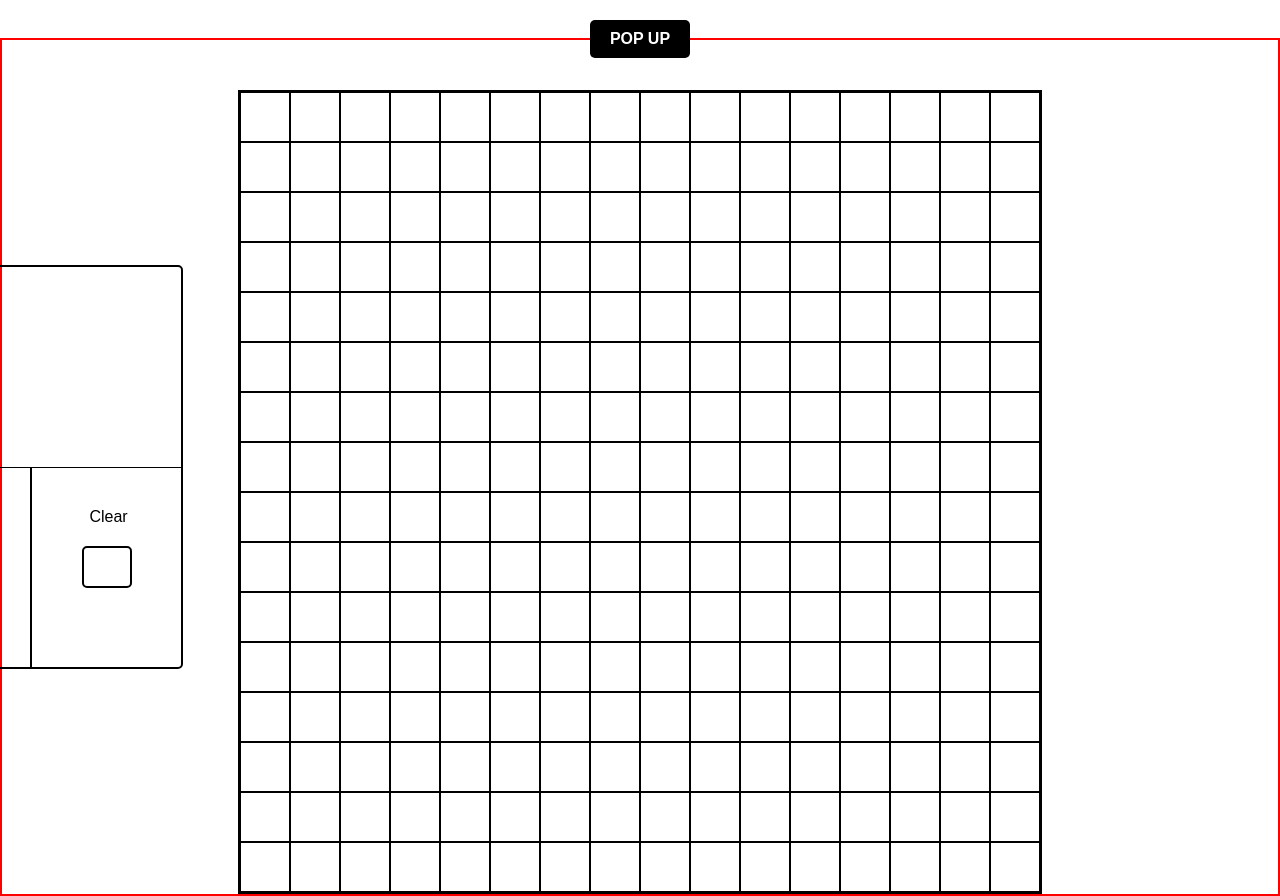
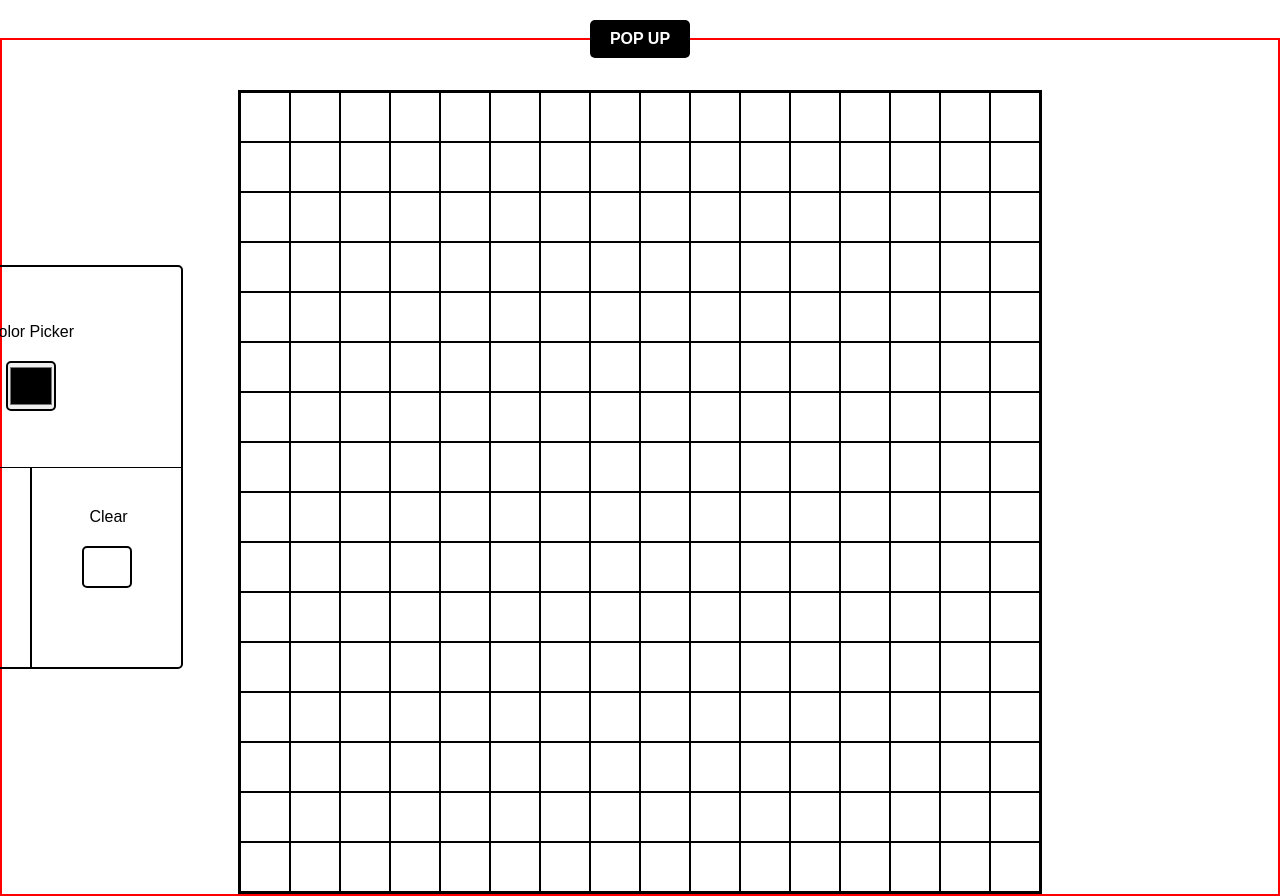
Before and after one commit to picantitoDev/etch-a-sketch, a plain HTML site: page index.html in a window 1280 px wide. Drawn offline with Linux system fonts and the light colour scheme.

Commit message:
Just finished the full version of the project!
Because there wasn't any title at all and
there wansn't a color picker neither. Now the
application is able to draw colorful things,
delete the whole grid and even use an eraser tool!

```diff
--- a/index.html
+++ b/index.html
@@ -4,7 +4,7 @@
 <head>
     <meta charset="UTF-8">
     <meta name="viewport" content="width=device-width, initial-scale=1.0">
-    <title>Document</title>
+    <title>Etch-a-Sketch!</title>
     <link rel="stylesheet" href="styles.css">
 </head>
 
@@ -14,7 +14,12 @@
     </div>
     <div class="second">
         <div class="toolbar">
-            <div class="color-selector">Color Selector</div>
+            <div class="color-selector">
+                <div class="color-first"> Color Picker</div>
+                <div class="color-second">
+                    <input type="color" id="current-color">
+                </div>
+            </div>
             <div class="delete-options">
                 <div class="eraser">
                     <div class="eraser-first">
--- a/script.js
+++ b/script.js
@@ -5,6 +5,7 @@ let button = document.getElementById('pop-up');
 let clear = document.getElementById('clear');
 let eraser = document.getElementById('eraser');
 let paintingColor = 'black';
+let colorPicker = document.getElementById('current-color');
 
 function createGrid(dimension) {
     for (let i = 0; i < dimension; i++) {
@@ -25,7 +26,7 @@ function deletePreviousGrid() {
     }
 };
 
-function clearGrid(){
+function clearGrid() {
     container.querySelectorAll('.item').forEach(item => {
         item.style.backgroundColor = 'white';
     });
@@ -65,10 +66,14 @@ function paintGrid() {
 createGrid(16);
 button.addEventListener('click', setGridDimension);
 
-eraser.addEventListener('click', () =>{
+eraser.addEventListener('click', () => {
     paintingColor = 'white';
 });
 
-clear.addEventListener('click', ()=>{
+clear.addEventListener('click', () => {
     clearGrid();
 });
+
+colorPicker.addEventListener('input', () => {
+    paintingColor = colorPicker.value;
+});
--- a/styles.css
+++ b/styles.css
@@ -71,6 +71,24 @@
     border-radius: 5px;
 }
 
+.color-selector{
+    display: flex;
+    align-items: center;
+    justify-content: center;
+    flex-direction: column;
+}
+
+.color-first{
+    padding-bottom: 20px;
+}
+
+#current-color{
+    width: 50px;
+    height: 50px;
+    border: 2px solid black;
+    border-radius: 5px;
+}
+
 #pop-up{
     margin-top: 20px;
     margin-bottom: -20px;
```
